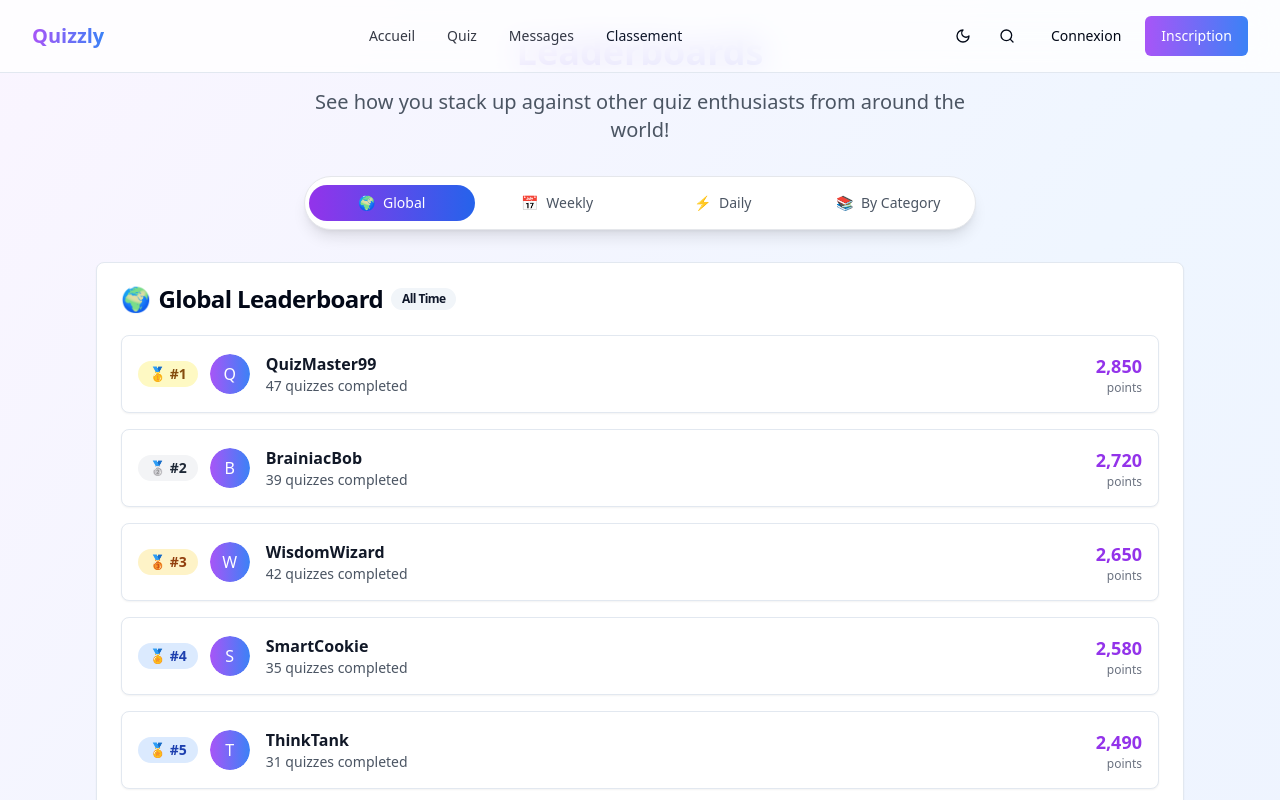
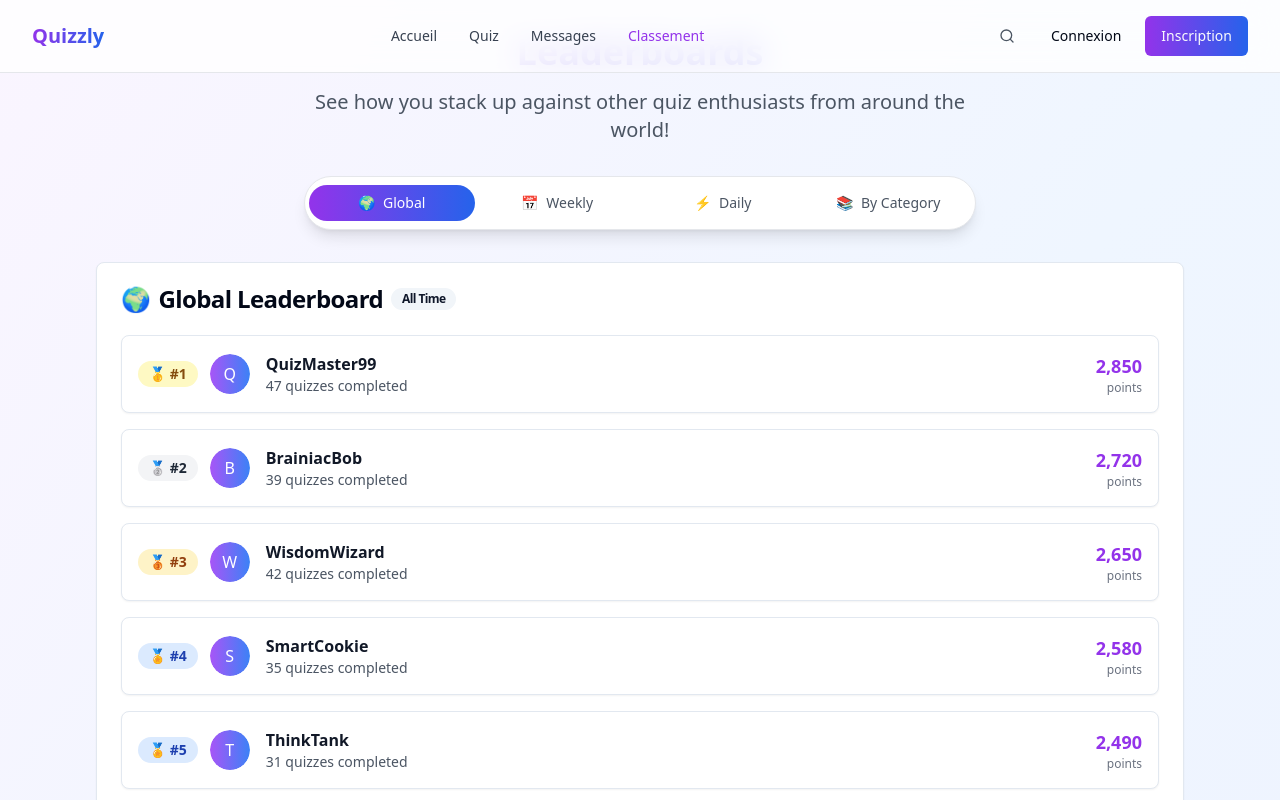
Before and after one commit to Eraxyy/Quizzly-new-UI, a React (Vite) app: page /rankings in a window 1280 px wide. Shown: the top 800 px of the page. Built offline with nearby package versions, Linux system fonts and the light colour scheme.

Commit message:
Reverted to commit 5c6b3e3fcce05de1c4cd6b7bdbfd004aba144b57

```diff
--- a/src/App.tsx
+++ b/src/App.tsx
@@ -5,7 +5,6 @@ import { TooltipProvider } from "@/components/ui/tooltip";
 import { QueryClient, QueryClientProvider } from "@tanstack/react-query";
 import { BrowserRouter, Routes, Route } from "react-router-dom";
 import { AuthProvider } from "./contexts/AuthContext";
-import { ThemeProvider } from "next-themes";
 import Index from "./pages/Index";
 import Quiz from "./pages/Quiz";
 import QuizPage from "./pages/QuizPage";
@@ -19,7 +18,6 @@ const queryClient = new QueryClient();
 
 const App = () => (
   <QueryClientProvider client={queryClient}>
-    <ThemeProvider attribute="class" defaultTheme="light" enableSystem>
     <TooltipProvider>
       <AuthProvider>
         <Toaster />
@@ -38,7 +36,6 @@ const App = () => (
         </BrowserRouter>
       </AuthProvider>
     </TooltipProvider>
-    </ThemeProvider>
   </QueryClientProvider>
 );
 
--- a/src/components/Header.tsx
+++ b/src/components/Header.tsx
@@ -7,7 +7,6 @@ import { Avatar, AvatarImage, AvatarFallback } from '@/components/ui/avatar';
 import { DropdownMenu, DropdownMenuContent, DropdownMenuItem, DropdownMenuTrigger } from '@/components/ui/dropdown-menu';
 import { Link, useNavigate, useLocation } from 'react-router-dom';
 import AuthModal from './AuthModal';
-import { ThemeToggle } from './ThemeToggle';
 
 interface HeaderProps {
   onSearch?: (query: string) => void;
@@ -66,8 +65,8 @@ const Header = ({ onSearch }: HeaderProps) => {
       }`}>
         <div className={`max-w-7xl mx-auto px-4 sm:px-6 lg:px-8 transition-all duration-500 ${
           isScrolled
-            ? 'bg-background/70 backdrop-blur-xl border border-border/50 shadow-lg rounded-full py-2 px-6 mx-8'
-            : 'bg-background/80 backdrop-blur-lg border-b border-border py-4'
+            ? 'bg-white/70 backdrop-blur-xl border border-gray-200/50 shadow-lg rounded-full py-2 px-6 mx-8'
+            : 'bg-white/80 backdrop-blur-lg border-b border-gray-200 py-4'
         }`}>
           <div className="flex items-center justify-between">
             {/* Barre de recherche étendue */}
@@ -100,7 +99,7 @@ const Header = ({ onSearch }: HeaderProps) => {
               <>
                 {/* Titre Quizzly à gauche */}
                 <div className="flex items-center">
-                  <h1 className="text-xl font-bold bg-gradient-to-r from-purple-500 to-blue-500 bg-clip-text text-transparent">
+                  <h1 className="text-xl font-bold bg-gradient-to-r from-purple-600 to-blue-600 bg-clip-text text-transparent">
                     Quizzly
                   </h1>
                 </div>
@@ -111,10 +110,10 @@ const Header = ({ onSearch }: HeaderProps) => {
                     <Link
                       key={item.name}
                       to={item.path}
-                      className={`text-sm font-medium transition-colors hover:text-primary ${
+                      className={`text-sm font-medium transition-colors hover:text-purple-600 ${
                         location.pathname === item.path
-                          ? 'text-primary'
-                          : 'text-foreground/80'
+                          ? 'text-purple-600'
+                          : 'text-gray-700'
                       }`}
                     >
                       {item.name}
@@ -124,17 +123,14 @@ const Header = ({ onSearch }: HeaderProps) => {
 
                 {/* Contrôles droite */}
                 <div className="flex items-center space-x-3">
-                  {/* Bouton Theme Toggle */}
-                  <ThemeToggle />
-
                   {/* Bouton Search */}
                   <Button
                     variant="ghost"
                     size="sm"
                     onClick={() => setIsSearchExpanded(true)}
-                    className="p-2 hover:bg-accent rounded-full transition-all duration-300"
+                    className="p-2 hover:bg-gray-100 rounded-full transition-all duration-300"
                   >
-                    <Search className="h-5 w-5 text-foreground" />
+                    <Search className="h-5 w-5 text-gray-600" />
                   </Button>
 
                   {/* Auth/User Menu */}
@@ -150,7 +146,7 @@ const Header = ({ onSearch }: HeaderProps) => {
                           </Avatar>
                         </Button>
                       </DropdownMenuTrigger>
-                      <DropdownMenuContent className="w-56 bg-card" align="end">
+                      <DropdownMenuContent className="w-56 bg-white" align="end">
                         <DropdownMenuItem asChild>
                           <Link to="/profile" className="flex items-center">
                             <User className="mr-2 h-4 w-4" />
@@ -174,13 +170,13 @@ const Header = ({ onSearch }: HeaderProps) => {
                       <Button
                         variant="ghost"
                         onClick={() => handleAuthClick('login')}
-                        className="text-sm font-medium hover:text-primary"
+                        className="text-sm font-medium hover:text-purple-600"
                       >
                         Connexion
                       </Button>
                       <Button
                         onClick={() => handleAuthClick('register')}
-                        className={`bg-gradient-to-r from-purple-500 to-blue-500 hover:from-purple-600 hover:to-blue-600 text-white text-sm transition-all duration-500 ${
+                        className={`bg-gradient-to-r from-purple-600 to-blue-600 hover:from-purple-700 hover:to-blue-700 text-sm transition-all duration-500 ${
                           isScrolled ? 'rounded-full' : ''
                         }`}
                       >
--- a/src/components/ThemeToggle.tsx
+++ /dev/null
@@ -1,32 +0,0 @@
-import { Moon, Sun } from 'lucide-react';
-import { useTheme } from 'next-themes';
-import { Button } from '@/components/ui/button';
-import { useEffect, useState } from 'react';
-
-export const ThemeToggle = () => {
-  const { theme, setTheme } = useTheme();
-  const [mounted, setMounted] = useState(false);
-
-  useEffect(() => {
-    setMounted(true);
-  }, []);
-
-  if (!mounted) {
-    return null;
-  }
-
-  return (
-    <Button
-      variant="ghost"
-      size="sm"
-      onClick={() => setTheme(theme === 'dark' ? 'light' : 'dark')}
-      className="p-2 hover:bg-accent rounded-full transition-all duration-300"
-    >
-      {theme === 'dark' ? (
-        <Sun className="h-5 w-5 text-foreground" />
-      ) : (
-        <Moon className="h-5 w-5 text-foreground" />
-      )}
-    </Button>
-  );
-};
--- a/src/index.css
+++ b/src/index.css
@@ -52,42 +52,41 @@
   }
 
   .dark {
-    --background: 240 10% 3.9%;
-    --foreground: 0 0% 98%;
+    --background: 222.2 84% 4.9%;
+    --foreground: 210 40% 98%;
 
-    --card: 240 10% 3.9%;
-    --card-foreground: 0 0% 98%;
+    --card: 222.2 84% 4.9%;
+    --card-foreground: 210 40% 98%;
 
-    --popover: 240 10% 3.9%;
-    --popover-foreground: 0 0% 98%;
+    --popover: 222.2 84% 4.9%;
+    --popover-foreground: 210 40% 98%;
 
-    --primary: 263 70% 60%;
-    --primary-foreground: 0 0% 100%;
+    --primary: 210 40% 98%;
+    --primary-foreground: 222.2 47.4% 11.2%;
 
-    --secondary: 240 3.7% 15.9%;
-    --secondary-foreground: 0 0% 98%;
+    --secondary: 217.2 32.6% 17.5%;
+    --secondary-foreground: 210 40% 98%;
 
-    --muted: 240 3.7% 15.9%;
-    --muted-foreground: 240 5% 64.9%;
+    --muted: 217.2 32.6% 17.5%;
+    --muted-foreground: 215 20.2% 65.1%;
 
-    --accent: 240 3.7% 15.9%;
-    --accent-foreground: 0 0% 98%;
+    --accent: 217.2 32.6% 17.5%;
+    --accent-foreground: 210 40% 98%;
 
     --destructive: 0 62.8% 30.6%;
-    --destructive-foreground: 0 0% 98%;
+    --destructive-foreground: 210 40% 98%;
 
-    --border: 240 3.7% 15.9%;
-    --input: 240 3.7% 15.9%;
-    --ring: 263 70% 60%;
-
+    --border: 217.2 32.6% 17.5%;
+    --input: 217.2 32.6% 17.5%;
+    --ring: 212.7 26.8% 83.9%;
     --sidebar-background: 240 5.9% 10%;
     --sidebar-foreground: 240 4.8% 95.9%;
-    --sidebar-primary: 263 70% 60%;
+    --sidebar-primary: 224.3 76.3% 48%;
     --sidebar-primary-foreground: 0 0% 100%;
     --sidebar-accent: 240 3.7% 15.9%;
     --sidebar-accent-foreground: 240 4.8% 95.9%;
     --sidebar-border: 240 3.7% 15.9%;
-    --sidebar-ring: 263 70% 60%;
+    --sidebar-ring: 217.2 91.2% 59.8%;
   }
 }
 
```
Lines whose indentation alone changed are shown as unchanged.
